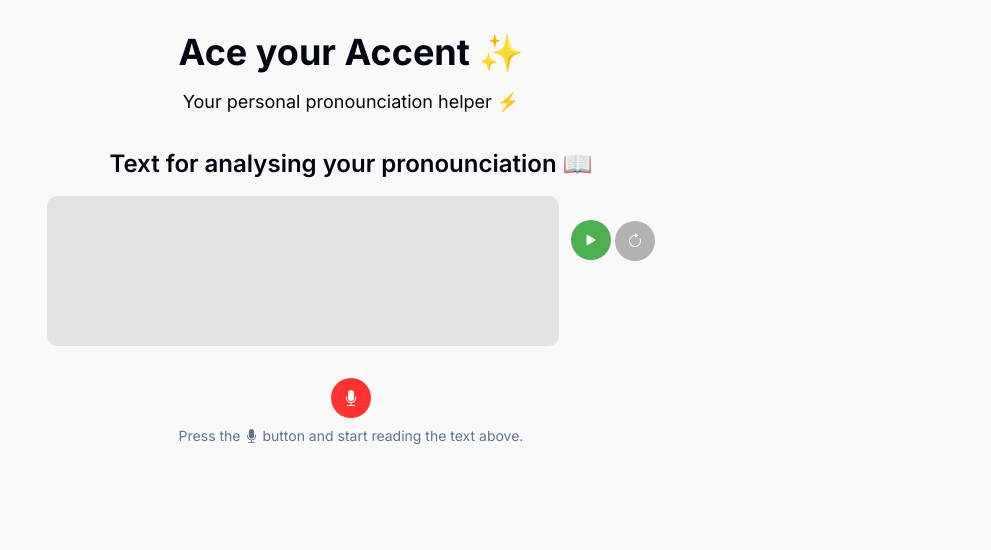
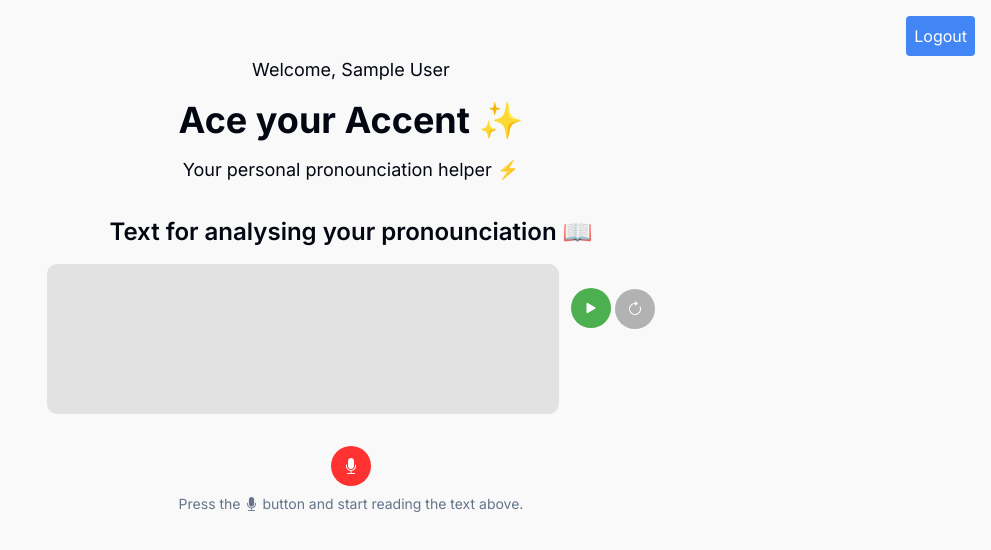
Before and after one commit to abdulhakkeempa/AccentAce, a Next.js app in the folder frontend/: page / in a window 1280 px wide. Shown: the top 550 px of the page, without its empty margins (289-1280 px from the left). Built offline with nearby package versions, Linux system fonts and the light colour scheme; no server answers; sample sign-in values are in the browser's storage; what mic-recorder-to-mp3 would draw is missing.

Commit message:
added google auth

```diff
--- a/frontend/package.json
+++ b/frontend/package.json
@@ -10,6 +10,7 @@
   },
   "dependencies": {
     "bootstrap-icons": "^1.11.3",
+    "firebase": "^10.11.1",
     "mic-recorder-to-mp3": "^2.2.2",
     "next": "14.2.3",
     "react": "^18",
--- /dev/null
+++ b/frontend/src/app/firebase/config.js
@@ -0,0 +1,14 @@
+import { initializeApp, getApps, getApp } from "firebase/app";
+import {getAuth} from 'firebase/auth'
+
+const firebaseConfig = {
+    apiKey: process.env.NEXT_PUBLIC_FIREBASE_API_KEY,
+    authDomain: process.env.NEXT_PUBLIC_FIREBASE_AUTH_DOMAIN,
+    projectId: process.env.NEXT_PUBLIC_FIREBASE_PROJECT_ID,
+    storageBucket: process.env.NEXT_PUBLIC_FIREBASE_STORAGE_BUCKET,
+    messagingSenderId: process.env.NEXT_PUBLIC_FIREBASE_MESSAGING_SENDER_ID,
+    appId: process.env.NEXT_PUBLIC_FIREBASE_APP_ID,
+    measurementId: process.env.NEXT_PUBLIC_FIREBASE_MEASUREMENT_ID
+  };
+
+export const app = initializeApp(firebaseConfig);
--- /dev/null
+++ b/frontend/src/app/login/page.js
@@ -0,0 +1,35 @@
+"use client";
+
+import app from '../firebase/config';
+import {getAuth} from 'firebase/auth'
+import { signInWithPopup, GoogleAuthProvider } from 'firebase/auth';
+import { useRouter } from 'next/navigation';
+
+export default function Login() {
+  const auth = getAuth(app);
+  const googleAuth = new GoogleAuthProvider();
+
+  const router = useRouter();
+
+  const handleGoogleLogin = async () => {
+    try {
+      const user = await signInWithPopup(auth, googleAuth);
+
+      if (user) {
+        router.push('/');
+      }
+
+    } catch (error) {
+      console.log(error);
+    }
+  };
+
+
+  return (
+    <div className='flex items-center justify-center min-h-screen'>
+      <div className="px-6 sm:px-0 max-w-sm">
+          <button type="button" onClick={handleGoogleLogin}  className="text-white w-full  bg-[#4285F4] hover:bg-[#4285F4]/90 focus:ring-4 focus:outline-none focus:ring-[#4285F4]/50 font-medium rounded-lg text-sm px-5 py-2.5 text-center inline-flex items-center justify-between mr-2 mb-2"><svg class="mr-2 -ml-1 w-4 h-4" aria-hidden="true" focusable="false" data-prefix="fab" data-icon="google" role="img" xmlns="http://www.w3.org/2000/svg" viewBox="0 0 488 512"><path fill="currentColor" d="M488 261.8C488 403.3 391.1 504 248 504 110.8 504 0 393.2 0 256S110.8 8 248 8c66.8 0 123 24.5 166.3 64.9l-67.5 64.9C258.5 52.6 94.3 116.6 94.3 256c0 86.5 69.1 156.6 153.7 156.6 98.2 0 135-70.4 140.8-106.9H248v-85.3h236.1c2.3 12.7 3.9 24.9 3.9 41.4z"></path></svg>Sign up with Google<div></div></button>
+      </div>
+    </div>
+  );
+}
--- a/frontend/src/app/page.js
+++ b/frontend/src/app/page.js
@@ -5,9 +5,29 @@
 import Text from '../components/script';
 import Title from '@/components/title';
 
-import { useState } from 'react';
+import { useState, useEffect } from 'react';
+import { useRouter } from 'next/navigation';
+import app from './firebase/config';
+import { getAuth, signOut } from 'firebase/auth';
 
 export default function Home() {
+  const [user, setUser] = useState(null);
+
+  const router = useRouter();
+  const auth = getAuth(app);
+
+  useEffect(() => {
+    const unsubscribe = auth.onAuthStateChanged((user) => {
+      if (!user) {
+        router.push('/login');
+      } else {
+        setUser(user);
+      }
+    });
+
+    return () => unsubscribe();
+  }, []);
+
   const [audioFile, setAudioFile] = useState(null);
   const [text, setText] = useState('');
 
@@ -15,12 +35,25 @@
     setAudioFile(file);
   };
 
+  const handleLogout = async () => {
+    try {
+      await signOut(auth);
+    } catch (error) {
+      console.error(error);
+    }
+  };
+
   return (
+    user && (
     <div className="container mx-auto p-4 h-screen flex flex-col items-center">
+      <div className="w-full flex justify-end">
+        <button onClick={handleLogout} className='text-white p-2 rounded  bg-[#4285F4]'>Logout</button>
+      </div>
+      <p className="text-lg">Welcome, {user.displayName}</p>
       <Title title="Ace your Accent ✨" subtitle="Your personal pronounciation helper ⚡"/>
       <Text text={text} setText={setText} />
       <Recorder onRecording={handleRecording} />
       <Response audioFile={audioFile} speechText={text}/>
     </div>
-  );
+  ));
 }
```
Also changed, not shown: 2 other files (tests, documents, lock files or other folders).
